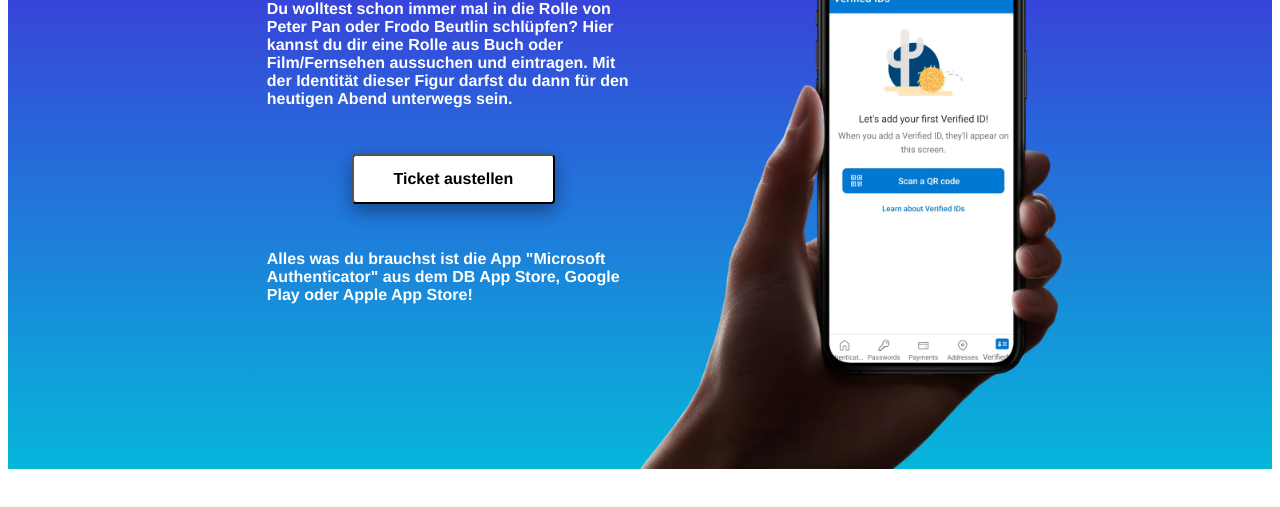
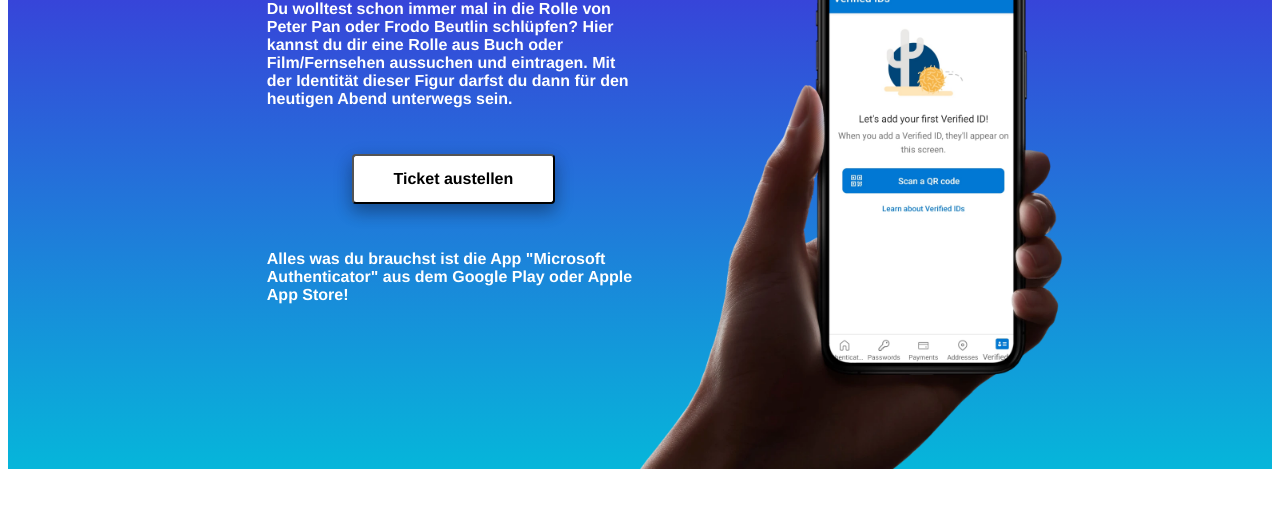
Before and after one commit to sdareddy/microsoft-entra-nodejs, a website: page 1-node-api-idtokenhint/public/index.html in a window 1280 px wide. Shown: the part 325-832 px from the top of the page. Drawn offline with Linux system fonts and the light colour scheme.

Commit message:
remove any mention of DB

```diff
--- a/1-node-api-idtokenhint/public/index.html
+++ b/1-node-api-idtokenhint/public/index.html
@@ -17,7 +17,7 @@ background: linear-gradient(180deg, rgba(18,91,172,1) 0%, rgba(59,59,217,1) 35%,
                 border-radius: 4px; font-size: 16; padding: 14px 40px; background-color: #ffffff; color: black; margin-top: 30px; margin-bottom: 30px; font-weight: 800; font-family: Helvetica;">Ticket austellen</button>
             </div>
             <div>
-                <p style="font-family: Helvetica; color: white; font-weight: 600;">Alles was du brauchst ist die App "Microsoft Authenticator" aus dem DB App Store, Google Play oder Apple App Store!</p>
+                <p style="font-family: Helvetica; color: white; font-weight: 600;">Alles was du brauchst ist die App "Microsoft Authenticator" aus dem Google Play oder Apple App Store!</p>
             </div>
         </div>
 
```
Also changed, not shown: 1-node-api-idtokenhint/public/issuer.html (+1 -1 lines).
